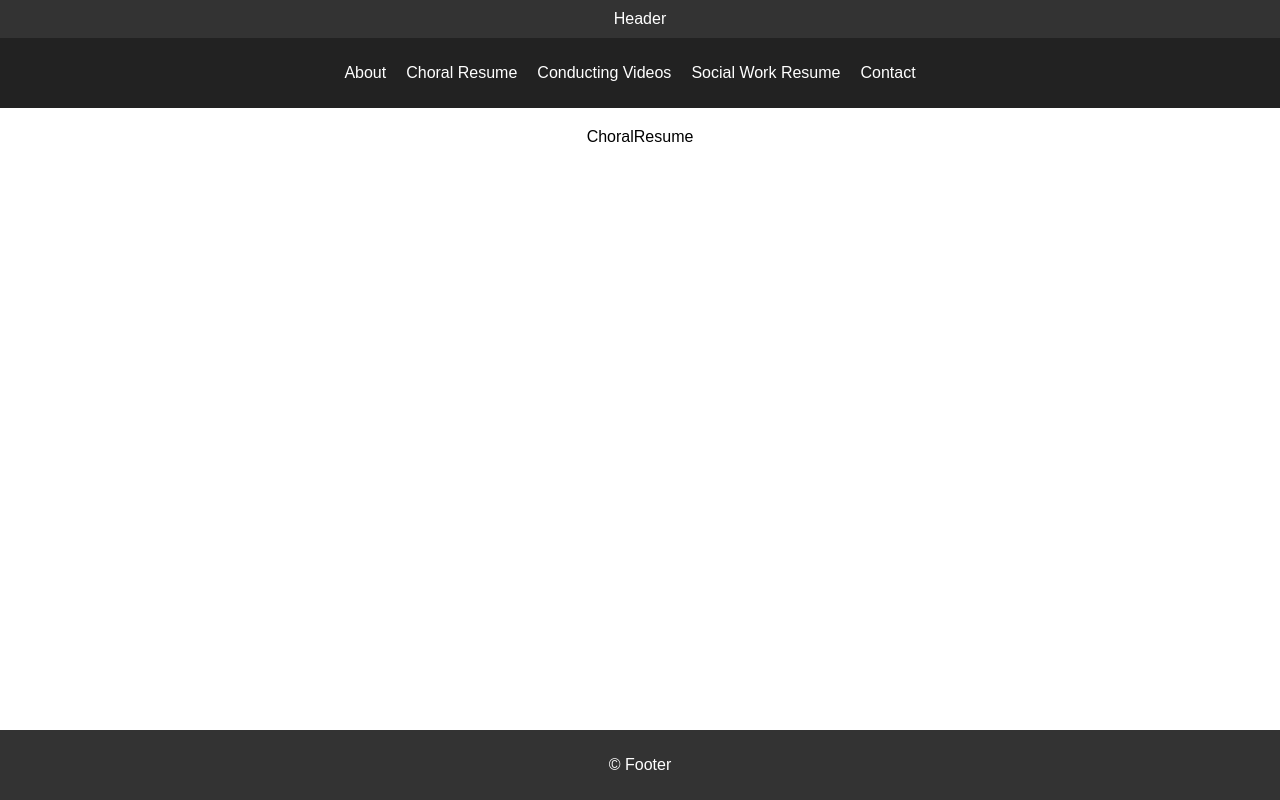
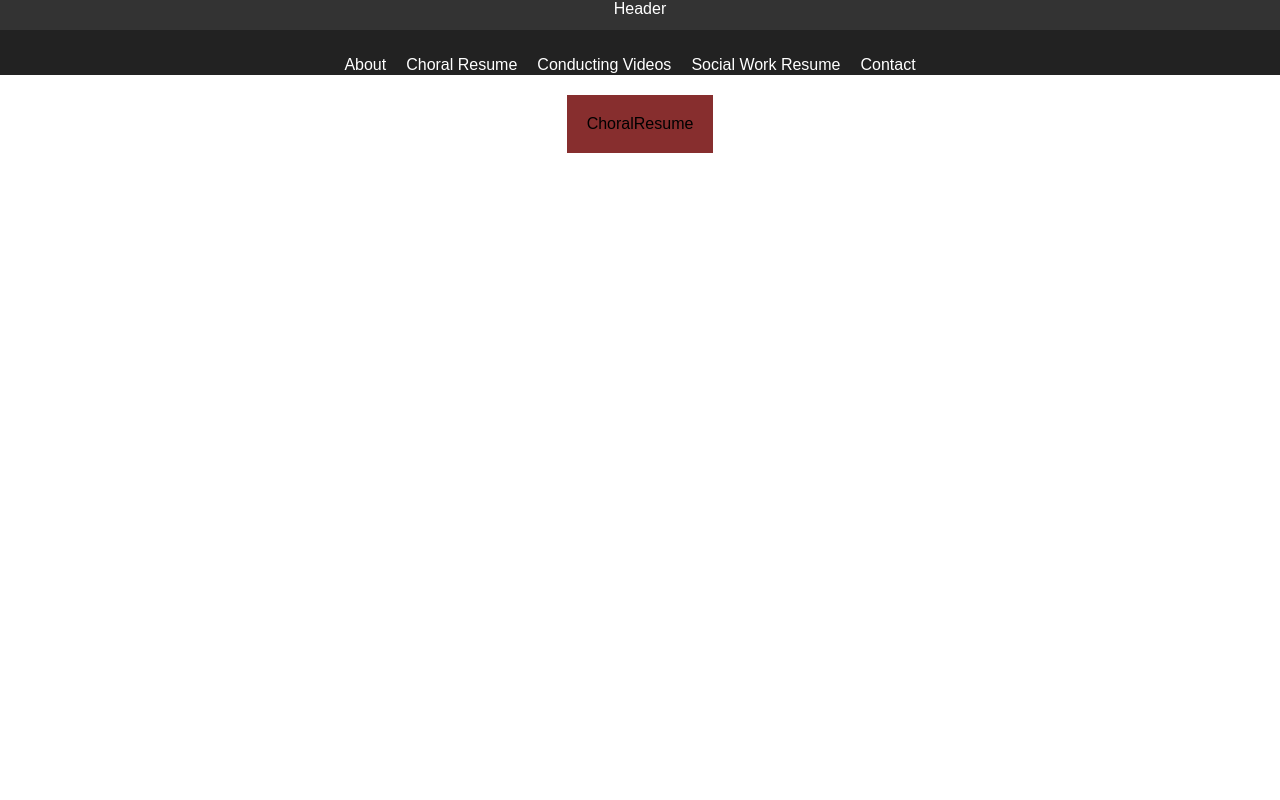
Before and after one commit to stefanpla-dev/brayton-site, a React (Vite) app: page /choralresume in a window 1280 px wide. Built offline with nearby package versions, Linux system fonts and the light colour scheme.

Commit message:
wound up being just about the about page. haha. removed the footer as well. I doubt I'll be using it for anything anyway

```diff
--- a/src/App.jsx
+++ b/src/App.jsx
@@ -2,7 +2,6 @@ import React, { useEffect }from 'react';
 import { Route, Routes, useLocation } from 'react-router-dom';
 import Header from './components/Header';
 import Navbar from './components/Navbar';
-import Footer from './components/Footer';
 import About from './components/About';
 import ChoralResume from './components/ChoralResume';
 import SocialWorkResume from './components/SocialWorkResume';
@@ -35,7 +34,6 @@ function App() {
             <Route path='/contact' element={<Contact />} />
           </Routes>
         </div>
-        <Footer />
       </div>
   )
 }
--- a/src/components/About.jsx
+++ b/src/components/About.jsx
@@ -2,7 +2,18 @@ import React from 'react'
 
 function About() {
   return (
-    <div className="page">About</div>
+    <div className="page">
+      <div className="about-text">
+        <h3>Jared Brayton Bollenbacher, MM, MSW, LICSW (he/him)</h3>
+        <p>
+        After leaving his dairy farm upbringing in his home state of Indiana, Brayton received a Bachelor of Music in Vocal Performance from The Ohio State University in 2006 and a Bachelor of Arts in sexualities studies in 2007, completing a thesis on How Gay Male Bias Influences the Gender Performance of Drag Queens in and out of Drag. After spending six amazing years in Columbus, Brayton completed his Master of Social Work at the University of Washington in Seattle in 2010, and received his Licensed Independent Clinical Social Work credentials in 2014. After graduating in 2010, Brayton spent six years as the artistic director of Diverse Harmony, the nation’s first queer straight alliance youth chorus, and Diverse Harmony’s small a cappella ensemble Spectrum.
+        </p>
+        <p>
+        Brayton left Seattle in 2017 to become the artistic director of Reveille Men’s Chorus and Desert Voices Chorus in Tucson, AZ. Brayton completed his Master of Choral Conducting in 2020 from the University of Arizona. In 2022, Brayton spent six months as  interim with NYCGMC in order to get the organization back on their feet during a difficult time.Brayton is very focused on community choral organizations. In 2019 he served on the board of the Arizona ACDA and is currently on the board for GALA Choruses and serves as the committee  chair for the Education and Networking committee. Concurrently, Brayton has been a community lecturer at The Ohio State University since 2023 and is thankful to flex his Social Work skills in teaching the future MSWs of the world. Brayton is honored and thankful to be in Columbus with CGMC as their artistic director. Being able to lead the innovative, resilient gem of GALA Choruses in the heart of the Midwest is a dream come true.
+        </p>
+      </div>
+      <div className="about-image"/>
+    </div>
   )
 }
 
--- a/src/components/Footer.jsx
+++ /dev/null
@@ -1,11 +0,0 @@
-import React from 'react'
-
-function Footer() {
-  return (
-    <footer className="footer">
-        <p>&copy; Footer</p>
-    </footer>
-  )
-}
-
-export default Footer
--- a/src/index.css
+++ b/src/index.css
@@ -4,7 +4,6 @@ html, body {
   font-family: Arial, sans-serif;
   box-sizing: border-box;
 }
-
 
 .App {
   display: flex;
@@ -13,17 +12,18 @@ html, body {
   overflow: hidden;
 }
 
-.header, .footer {
+.header {
   background-color: #333;
   color: white;
-  padding: 10px 0;
   text-align: center;
   width: 100%;
+  height: 30px;
 }
 
 .navbar {
   background-color: #222;
   padding: 10px;
+  max-height: 25px;
 }
 
 .navbar ul {
@@ -34,6 +34,7 @@ html, body {
 .navbar li {
   display: inline;
   margin-right: 20px;
+  justify-content: space-around;
 }
 
 .navbar a {
@@ -70,8 +71,6 @@ body.background-visible {
   z-index: -1;
 }
 
-
-
 .video-card {
   background: #fff;
   padding: 15px;
@@ -102,3 +101,45 @@ body.background-visible {
   max-height: calc(100vh - 180px);
   padding: 20px;
 }
+
+.page {
+  overflow-y: auto;
+  align-items: center;
+  display: flex;
+  flex-wrap: wrap;
+  justify-content: space-between;
+  margin: 0 auto;
+  padding: 20px;
+  background-color: rgba(110, 3, 3, 0.828);
+  max-width: 90vw;
+  overflow-x: hidden;
+}
+
+.about-text {
+  flex: 1;
+  max-width: 55%;
+  text-align: left;
+  align-self: flex-start;
+}
+
+.about-text h3 {
+  font-size: 1em;
+  text-decoration: underline;
+}
+
+.about-text p {
+  font-size: .75em;
+  line-height: 1.5;;
+}
+
+.about-image {
+  margin-top: 10px;
+  margin-left: 10px;
+  flex: 1;
+  width: 30%;
+  height: 600px;
+  max-width: 300px;
+  background-image: url('/src/assets/brayton-1.jpg');
+  background-size: cover;
+  background-position: center;
+}
```
